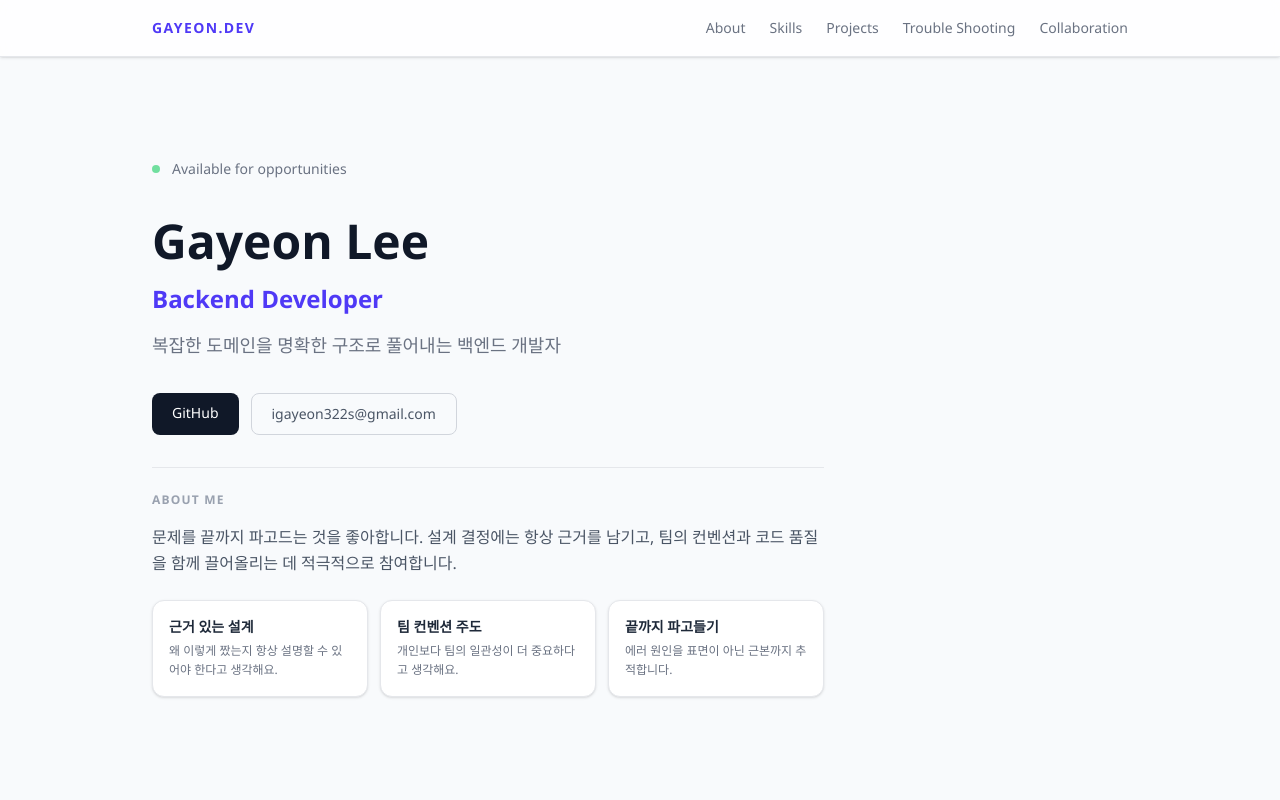
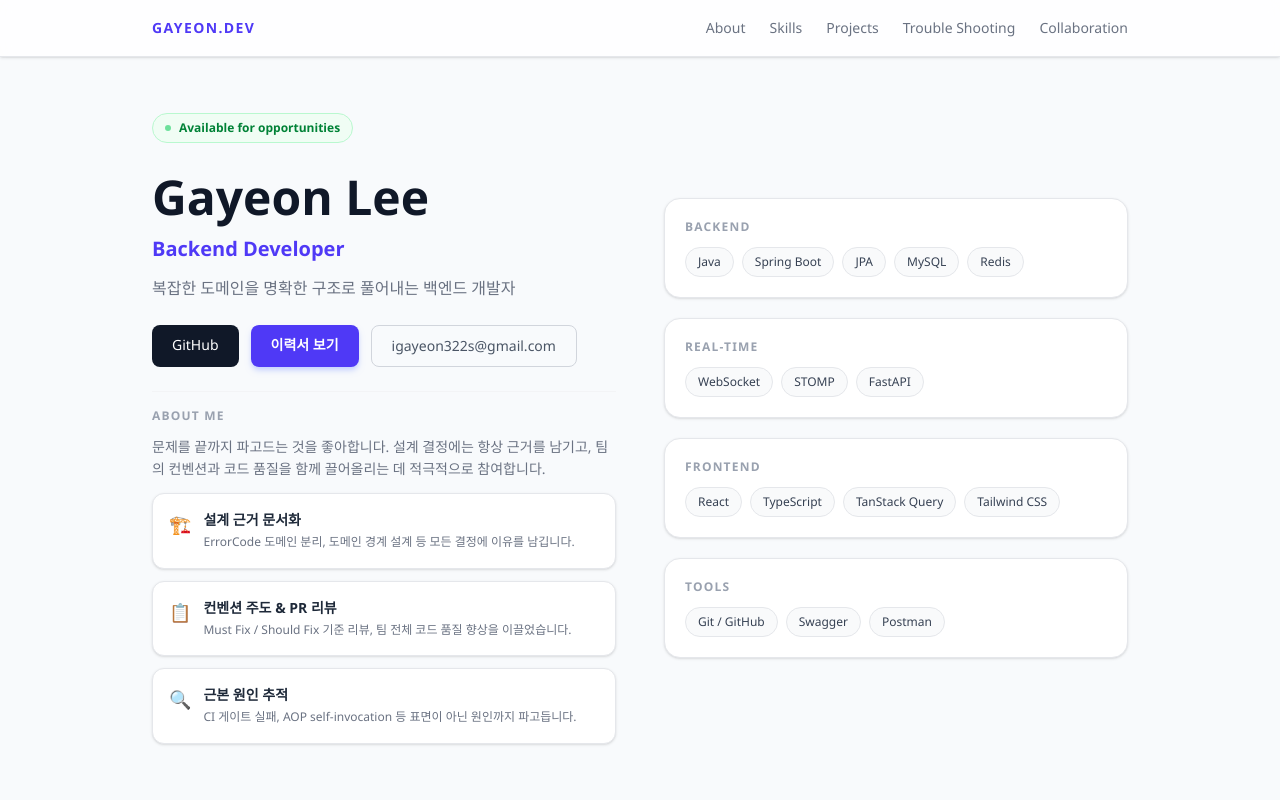
Before and after one commit to ixxveon/portfolio, a React app: page / in a window 1280 px wide. Shown: the top 800 px of the page. Built offline with nearby package versions, Linux system fonts and the light colour scheme; the HTML template or start-up script is replaced by a standard one.

Commit message:
feat(main) : Hero 섹션 2분할 레이아웃 개편 — 기술 스택 뱃지 우측 배치, 카드 고도화, CTA 버튼 추가

```diff
--- a/src/components/Hero.tsx
+++ b/src/components/Hero.tsx
@@ -1,5 +1,23 @@
 import { motion } from "framer-motion";
-import { profile } from "../data/portfolio";
+import { profile, skills } from "../data/portfolio";
+
+const VALUES = [
+  {
+    icon: "🏗️",
+    label: "설계 근거 문서화",
+    desc: "ErrorCode 도메인 분리, 도메인 경계 설계 등 모든 결정에 이유를 남깁니다.",
+  },
+  {
+    icon: "📋",
+    label: "컨벤션 주도 & PR 리뷰",
+    desc: "Must Fix / Should Fix 기준 리뷰, 팀 전체 코드 품질 향상을 이끌었습니다.",
+  },
+  {
+    icon: "🔍",
+    label: "근본 원인 추적",
+    desc: "CI 게이트 실패, AOP self-invocation 등 표면이 아닌 원인까지 파고듭니다.",
+  },
+];
 
 export default function Hero(): React.JSX.Element {
   return (
@@ -7,15 +25,19 @@ export default function Hero(): React.JSX.Element {
       id="about"
       className="min-h-screen flex flex-col justify-center px-6 max-w-5xl mx-auto w-full pt-14"
     >
-      <div className="flex flex-col gap-8 max-w-2xl">
+      {/* 2분할 레이아웃 */}
+      <div className="grid grid-cols-1 md:grid-cols-2 gap-12 items-center">
+        {/* 좌측 — 텍스트 */}
+        <div className="flex flex-col gap-6">
           <motion.div
             initial={{ opacity: 0, y: 20 }}
             animate={{ opacity: 1, y: 0 }}
             transition={{ duration: 0.5 }}
-          className="flex items-center gap-3"
           >
-          <span className="w-2 h-2 rounded-full bg-green-500 animate-pulse" />
-          <span className="text-sm text-gray-500">Available for opportunities</span>
+            <span className="inline-flex items-center gap-2 px-3 py-1.5 bg-green-50 border border-green-200 rounded-full text-xs text-green-700 font-semibold">
+              <span className="w-1.5 h-1.5 rounded-full bg-green-500 animate-pulse" />
+              Available for opportunities
+            </span>
           </motion.div>
 
           <motion.div
@@ -23,18 +45,18 @@ export default function Hero(): React.JSX.Element {
             animate={{ opacity: 1, y: 0 }}
             transition={{ duration: 0.5, delay: 0.1 }}
           >
-          <h1 className="text-5xl font-bold text-gray-900 leading-tight mb-3">
+            <h1 className="text-5xl font-bold text-gray-900 leading-tight mb-2">
               {profile.nameEn}
             </h1>
-          <p className="text-2xl text-indigo-600 font-semibold">{profile.role}</p>
-          <p className="text-gray-500 mt-4 text-lg leading-relaxed">{profile.tagline}</p>
+            <p className="text-xl text-indigo-600 font-semibold">{profile.role}</p>
+            <p className="text-gray-500 mt-3 leading-relaxed">{profile.tagline}</p>
           </motion.div>
 
           <motion.div
             initial={{ opacity: 0, y: 20 }}
             animate={{ opacity: 1, y: 0 }}
             transition={{ duration: 0.5, delay: 0.2 }}
-          className="flex gap-3"
+            className="flex gap-3 flex-wrap"
           >
             <a
               href={profile.github}
@@ -45,6 +67,14 @@ export default function Hero(): React.JSX.Element {
               GitHub
             </a>
             <a
+              href="/resume.pdf"
+              target="_blank"
+              rel="noreferrer"
+              className="px-5 py-2.5 bg-indigo-600 text-white rounded-lg text-sm font-semibold hover:bg-indigo-500 transition-colors shadow-md shadow-indigo-200"
+            >
+              이력서 보기
+            </a>
+            <a
               href={`mailto:${profile.email}`}
               className="px-5 py-2.5 border border-gray-300 text-gray-600 rounded-lg text-sm hover:border-indigo-400 hover:text-indigo-600 transition-colors"
             >
@@ -52,27 +82,58 @@ export default function Hero(): React.JSX.Element {
             </a>
           </motion.div>
 
+          {/* About Me 카드 3개 */}
           <motion.div
             initial={{ opacity: 0, y: 20 }}
             animate={{ opacity: 1, y: 0 }}
             transition={{ duration: 0.5, delay: 0.3 }}
-          className="flex flex-col gap-4 pt-6 border-t border-gray-200"
+            className="flex flex-col gap-3 pt-4 border-t border-gray-100"
           >
             <p className="text-xs text-gray-400 uppercase tracking-widest font-semibold">About Me</p>
-          <p className="text-gray-600 leading-relaxed">{profile.bio}</p>
-          <div className="grid grid-cols-1 sm:grid-cols-3 gap-3 mt-2">
-            {profile.values.map((v) => (
+            <p className="text-gray-500 text-sm leading-relaxed">{profile.bio}</p>
+            <div className="grid grid-cols-1 gap-3">
+              {VALUES.map((v) => (
                 <div
                   key={v.label}
-                className="bg-white border border-gray-200 rounded-xl p-4 shadow-sm hover:shadow-md hover:border-indigo-200 transition-all"
+                  className="flex items-start gap-3 bg-white border border-gray-200 rounded-xl p-4 shadow-sm hover:shadow-md hover:border-indigo-200 transition-all"
                 >
-                <p className="text-sm font-semibold text-gray-800 mb-1">{v.label}</p>
-                <p className="text-xs text-gray-500 leading-relaxed">{v.desc}</p>
+                  <span className="text-lg shrink-0">{v.icon}</span>
+                  <div>
+                    <p className="text-sm font-semibold text-gray-800">{v.label}</p>
+                    <p className="text-xs text-gray-500 mt-0.5 leading-relaxed">{v.desc}</p>
+                  </div>
                 </div>
               ))}
             </div>
           </motion.div>
         </div>
+
+        {/* 우측 — 기술 스택 */}
+        <motion.div
+          initial={{ opacity: 0, x: 30 }}
+          animate={{ opacity: 1, x: 0 }}
+          transition={{ duration: 0.6, delay: 0.2 }}
+          className="flex flex-col gap-5"
+        >
+          {skills.map((group) => (
+            <div key={group.category} className="bg-white border border-gray-200 rounded-2xl p-5 shadow-sm">
+              <p className="text-xs text-gray-400 uppercase tracking-widest font-semibold mb-3">
+                {group.category}
+              </p>
+              <div className="flex flex-wrap gap-2">
+                {group.items.map((item) => (
+                  <span
+                    key={item.name}
+                    className="text-xs px-3 py-1.5 bg-gray-50 border border-gray-200 text-gray-700 rounded-full font-medium hover:bg-indigo-50 hover:border-indigo-200 hover:text-indigo-700 transition-colors"
+                  >
+                    {item.name}
+                  </span>
+                ))}
+              </div>
+            </div>
+          ))}
+        </motion.div>
+      </div>
     </section>
   );
 }
```
Lines whose indentation alone changed are shown as unchanged.
